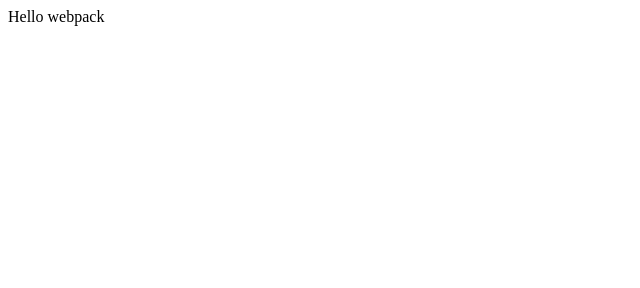
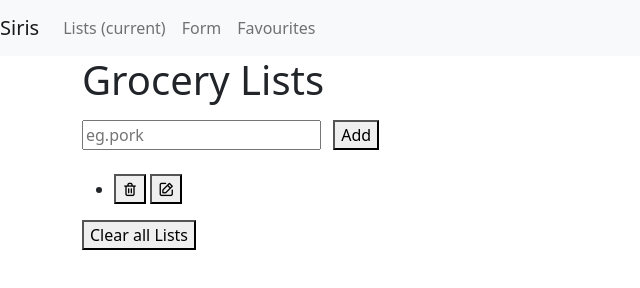
Before and after one commit to soesandarwin2201/grocery-list, a website built with webpack: page src/index.html in a window 1280 px wide. Shown: the whole page, without its empty margins (0-640 px from the left). Built offline with nearby package versions, Linux system fonts and the light colour scheme.

Commit message:
Display the grocerylist from the localstorage

```diff
--- a/package.json
+++ b/package.json
@@ -24,7 +24,7 @@
   },
   "devDependencies": {
     "@babel/plugin-transform-modules-commonjs": "^7.19.6",
-    "css-loader": "^6.7.1",
+    "css-loader": "^6.7.3",
     "html-webpack-plugin": "^5.5.0",
     "jest": "^29.3.1",
     "jest-environment-jsdom": "^29.3.1",
@@ -34,6 +34,7 @@
     "webpack-dev-server": "^4.11.1"
   },
   "dependencies": {
+    "bootstrap": "^5.2.3",
     "lodash": "^4.17.21"
   }
 }
--- /dev/null
+++ b/src/function/UI.js
@@ -0,0 +1,19 @@
+const listContainer = document.querySelector('.lists-container');
+export function displayList(list) {
+  const div = document.createElement('div');
+  div.innerHTML = `
+  <ul>
+    <li>
+      <p>${list}</p>
+      <button type="button" class="delete-btn delete"><i class="uil uil-trash-alt"></i></button>
+      <button aria-checked="edit-btn"><i class="uil uil-edit"></i></button></li>
+   </ul>
+  `;
+
+
+  listContainer.appendChild(div);
+  const deleteBtn = document.querySelector('.delete-btn');
+  deleteBtn.addEventListener('click', (e) => {
+   console.log(e.currentTarget, 'it is clicked');
+  })
+}
--- /dev/null
+++ b/src/function/localStorage.js
@@ -0,0 +1,15 @@
+//getlist from the local storage
+//add the list to the local storage
+//remove the list from the local storage
+//edit the list from the local storage
+//clear all the list form the local storage
+
+export function getLocalStorage() {
+  return localStorage.getItem('groceryList') ? JSON.parse(localStorage.getItem("groceryList")) : [] ;
+}
+
+export function addLocalStorage(list) {
+  let groceryList = getLocalStorage();
+  groceryList.push(list);
+  localStorage.setItem('groceryList', JSON.stringify(groceryList));
+}
--- /dev/null
+++ b/src/index.css
@@ -0,0 +1,12 @@
+* {
+ margin: 0;
+ padding: 0;
+ box-sizing: border-box;
+}
+
+ul {
+ display: flex;
+ list-style: none;
+ justify-content: space-between;
+ flex-direction: column;
+}
--- a/src/index.html
+++ b/src/index.html
@@ -2,10 +2,49 @@
 <html>
   <head>
     <meta charset="utf-8" />
-    <title>Getting Started</title>
+    <title>Grocery list</title>
     <script src="https://unpkg.com/lodash@4.17.20"></script>
+    <link rel="stylesheet" href="https://unicons.iconscout.com/release/v4.0.0/css/line.css">
   </head>
   <body>
-    <script src="./src/index.js"></script>
+    <!--header section-->
+    <header>
+     <nav class="navbar navbar-expand-lg navbar-light bg-light">
+  <a class="navbar-brand" href="#">Siris</a>
+  <button class="navbar-toggler" type="button" data-toggle="collapse" data-target="#navbarNav" aria-controls="navbarNav" aria-expanded="false" aria-label="Toggle navigation">
+    <span class="navbar-toggler-icon"></span>
+  </button>
+  <div class="collapse navbar-collapse" id="navbarNav">
+    <ul class="navbar-nav">
+      <li class="nav-item active">
+        <a class="nav-link" href="#">Lists <span class="sr-only">(current)</span></a>
+      </li>
+      <li class="nav-item">
+        <a class="nav-link" href="#">Form</a>
+      </li>
+      <li class="nav-item">
+        <a class="nav-link" href="#">Favourites</a>
+      </li>
+    </ul>
+  </div>
+</nav>
+    </header>
+    <!--end of header section-->
+
+    <main>
+     <section class="container">
+      <h1>Grocery Lists</h1>
+
+      <!--form section-->
+      <form id="add-form">
+       <input type="text" name="grocery list" placeholder="eg.pork" id="list-input">
+       <button class="btn-primary btn-sm m-2">Add</button>
+       <div class="lists-container"></div>
+       <button class="btn-lg clear-btn">Clear all Lists</button>
+      </form>
+      <!--end of form section-->
+     </section>
+    </main>
+
   </body>
 </html>
--- a/src/index.js
+++ b/src/index.js
@@ -1,13 +1,33 @@
 import _ from 'lodash';
+import 'bootstrap/dist/css/bootstrap.css';
+import { displayList } from './function/UI';
+import { addLocalStorage, getLocalStorage } from './function/localStorage';
 
-function component() {
-  const element = document.createElement('div');
+const form = document.getElementById('add-form');
+const input = document.getElementById('list-input');
+const clearBtn = document.querySelectorAll('clear-btn');
 
-  // Lodash, currently included via a script, is required for this line to work
-  // Lodash, now imported by this script
-  element.innerHTML = _.join(['Hello', 'webpack'], ' ');
+window.addEventListener('DOMContentLoaded' , showGroceryList);
 
-  return element;
+form.addEventListener('submit', (e) => {
+ e.preventDefault();
+ let list = input.value;
+
+ if(list ==="") {
+  console.log('please fill your result');
+ }
+ else {
+  const groceryList = {
+   id : Date.now(),
+   name: list,
+  }
+  displayList(groceryList);
+  addLocalStorage(groceryList);
+  input.value = '';
+ }
+});
+
+function showGroceryList() {
+ let groceryList = getLocalStorage();
+ displayList(groceryList);
 }
-
-document.body.appendChild(component());
```
Also changed, not shown: 1 other file.
